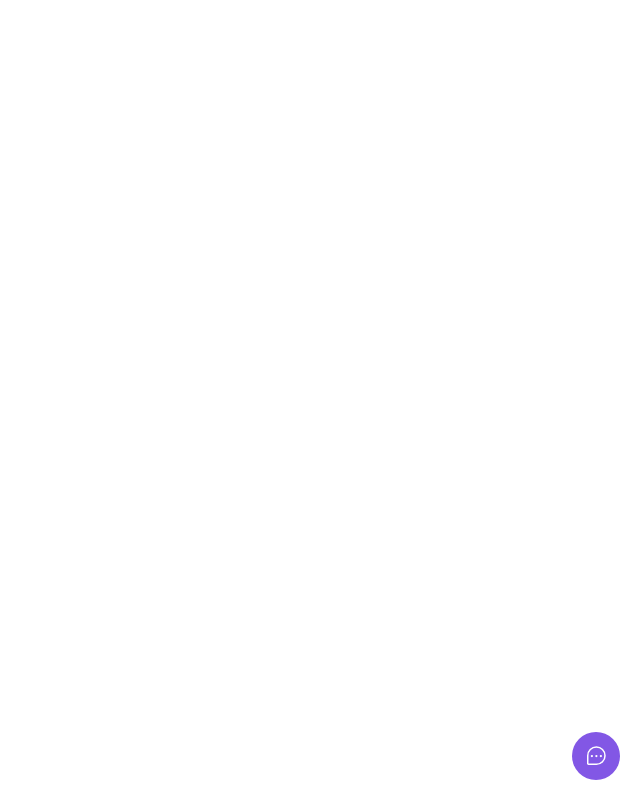
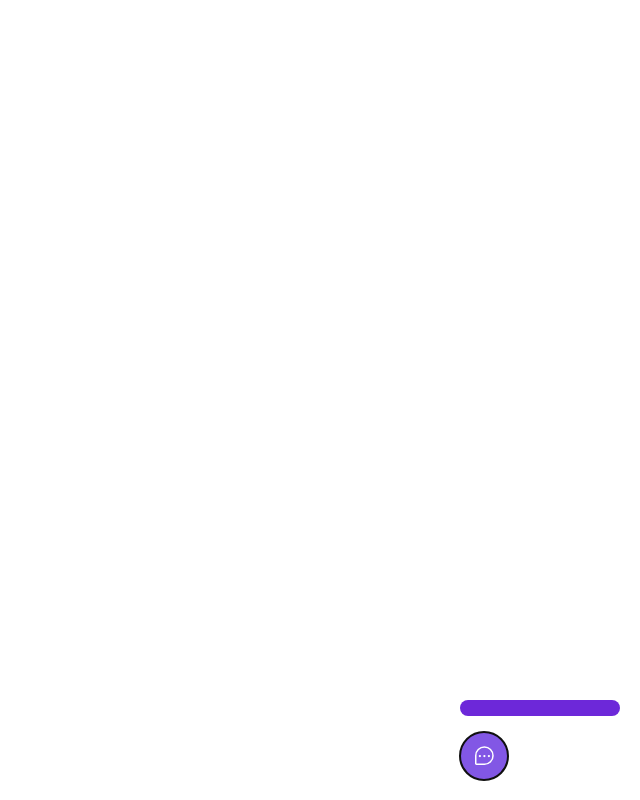
Before and after one commit to RafaelMartinsRibeiro/FeedGet, a React (Vite) app in the folder NlwReturn/: page / in a window 1280 px wide. Both pictures are taken after a click on the button "Feedback". Shown: the whole page, without its empty margins (640-1280 px from the left). Built offline with nearby package versions, Linux system fonts and the light colour scheme.

Commit message:
Added popover

```diff
--- a/NlwReturn/package.json
+++ b/NlwReturn/package.json
@@ -8,6 +8,7 @@
     "preview": "vite preview"
   },
   "dependencies": {
+    "@headlessui/react": "^1.6.1",
     "phosphor-react": "^1.4.1",
     "react": "^18.0.0",
     "react-dom": "^18.0.0"
--- a/NlwReturn/src/components/Widget.tsx
+++ b/NlwReturn/src/components/Widget.tsx
@@ -1,16 +1,21 @@
 import { ChatTeardropDots } from "phosphor-react";
+import { Popover } from "@headlessui/react";
 
 export function Widget() {
   return (
-    <div className="absolute bottom-5 right-5">
-      <button className="bg-brand-500 rounded-full px-3 h-12 text-white flex items-center group">
+    <Popover className="absolute bottom-5 right-5">
+      <Popover.Panel className="mb-4">
+        <div className="w-40 h-4 bg-violet-700 rounded-2xl"></div>
+      </Popover.Panel>
+
+      <Popover.Button className="bg-brand-500 rounded-full px-3 h-12 text-white flex items-center group">
         <ChatTeardropDots className="w-6 h-6" />
 
         <span className="max-w-0 overflow-hidden group-hover:max-w-xs transition-all duration-500 ease-linear">
           <span className="pl-2"></span>
           Feedback
         </span>
-      </button>
-    </div>
+      </Popover.Button>
+    </Popover>
   );
 }
```
Also changed, not shown: 1 other file (tests, documents, lock files or other folders).
